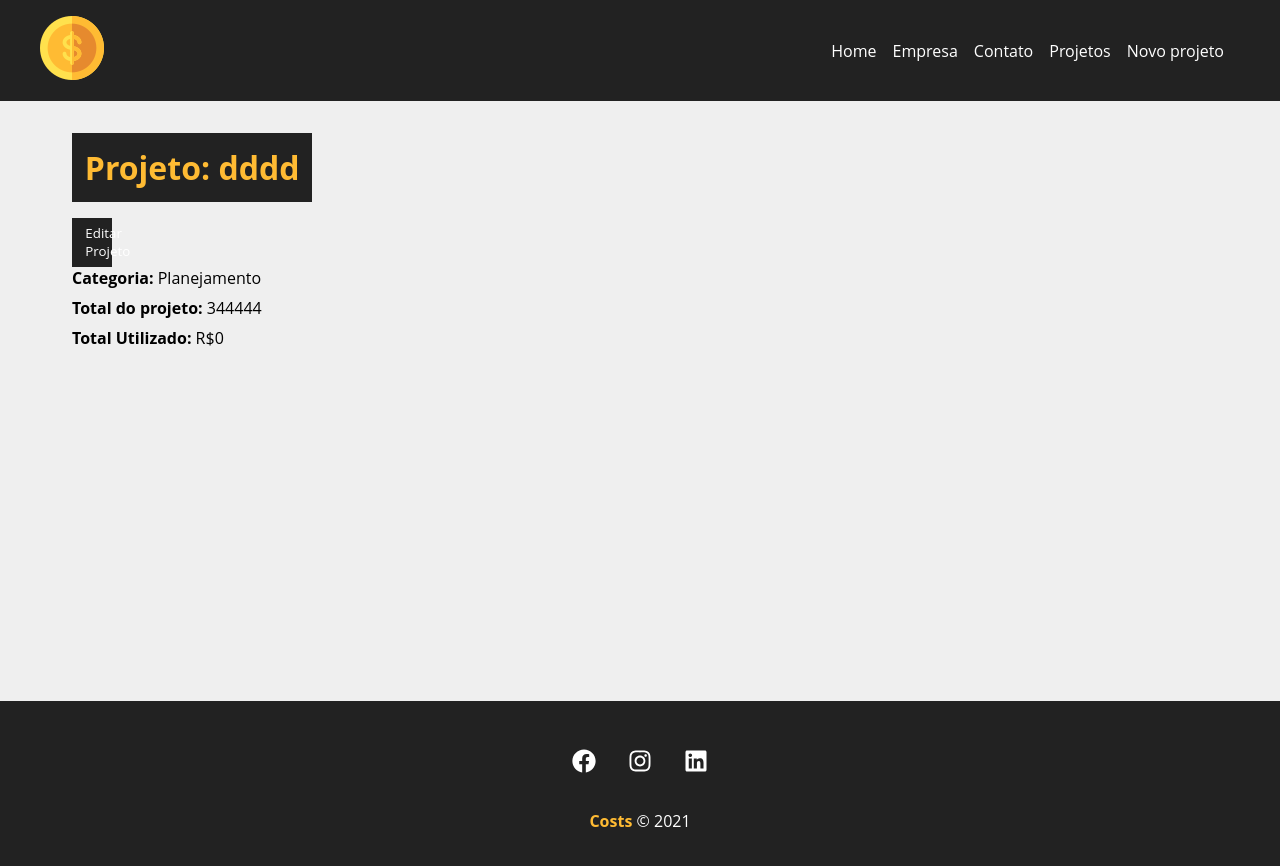
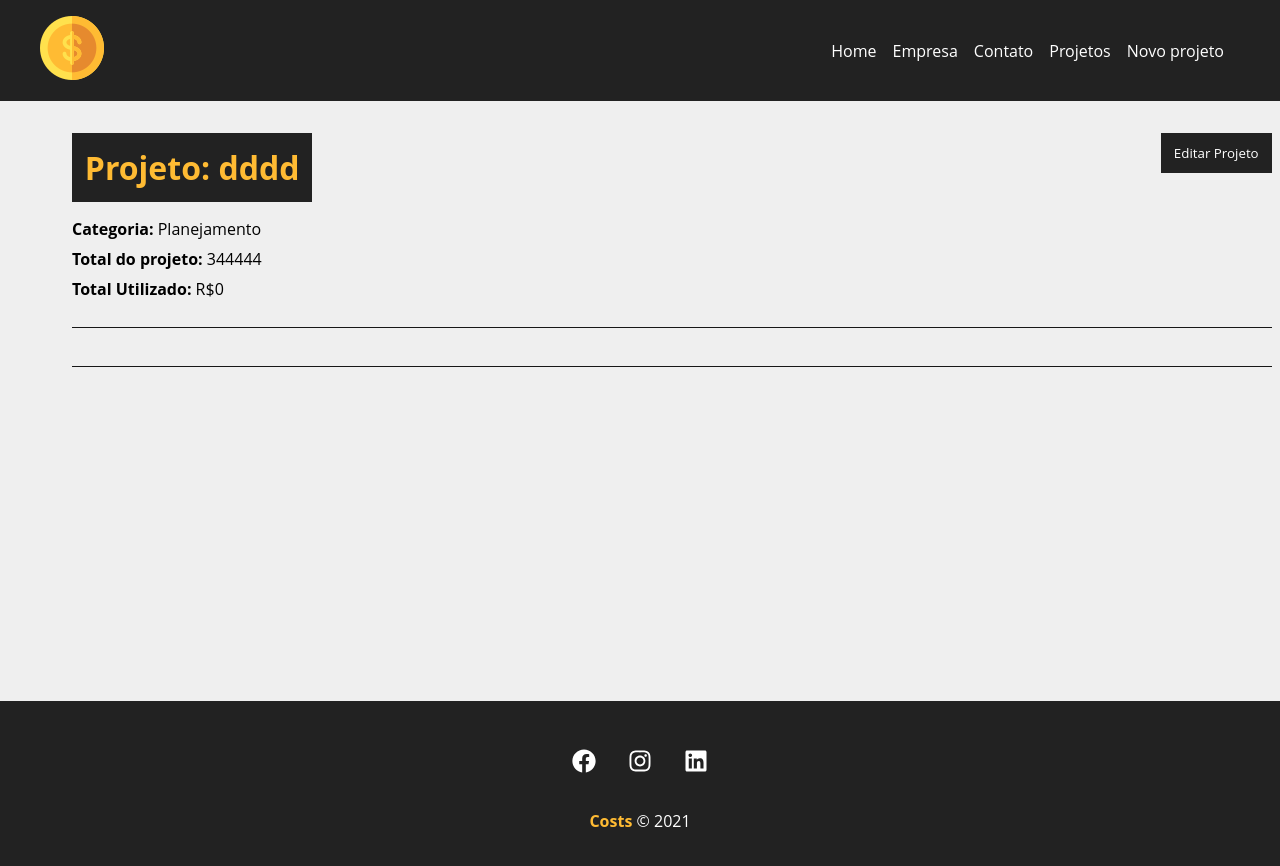
Before and after one commit to AndreRapela/costs, a React (Create React App) app: page /project/0a17 in a window 1280 px wide. Shown: the top 866 px of the page. Built offline with nearby package versions, Linux system fonts and the light colour scheme; data requests are answered from the project's data file.

Commit message:
criação de formulário de edição

```diff
--- a/src/components/pages/Project.js
+++ b/src/components/pages/Project.js
@@ -4,11 +4,17 @@
 import { useState,useEffect } from 'react'
 import Loading from '../layout/Loading'
 import Container from '../layout/Container'
+import ProjectForm from '../project/ProjectForm'
+import Message from '../layout/Message'
+
 function Project(){
 
     const {id} = useParams()
     const [project,setProject] = useState([])
     const [showProjectForm,setShowProjectForm] = useState(false)
+    const [message,setMessage] = useState()
+    const [type,setType] = useState()
+
      useEffect(()=> {
        setTimeout(() => {
         fetch(`http://localhost:5000/projects/${id}`,{
@@ -29,9 +35,35 @@
         setShowProjectForm(!showProjectForm)
     }
 
+    function editPost(project) {
+        setMessage('')
+        //gggg
+        if(project.budget < project.cost){
+            setMessage('O orçamento não pode ser menor que o custo do projeto!')
+            setType('error')
+            return false
+        }
+
+        fetch(`http://localhost:5000/projects/${project.id}`,{
+            method:'PATCH',
+            headers:{
+                'content-Type':'application/json'
+            },
+            body:JSON.stringify(project)
+        })
+        .then(resp=>resp.json())
+        .then(data=>{
+            setProject(data)
+            setShowProjectForm(false)
+            setMessage('Projeto atualizado')
+            setType('success')
+        })
+    }
+
     return(<>{project.name ?(
     <div className={styles.project_details}>
-       < Container customClass="Column">
+       < Container customClass="column">
+       {message && < Message type={type} msg={message} />}
         <div className={styles.details_container}>
             <h1>Projeto: {project.name}</h1>
             <button className={styles.btn} onClick={toggleProjectForm}>{!showProjectForm ? "Editar Projeto" : "Salvar"}</button>
@@ -49,9 +81,12 @@
                 </div>
             ):(
                 <div className={styles.project_info}>
-                    <p>Detalhes do projeto</p>
+                    <ProjectForm handleSubmit={editPost} btnText="Salvar" projectData={project} />
                 </div>
             )}
+        </div>
+        <div className={styles.service_form_container}>
+
         </div>
        </Container>
     </div>
--- a/src/components/pages/Project.module.css
+++ b/src/components/pages/Project.module.css
@@ -1,24 +1,24 @@
-.project_details{
+.project_details {
   padding: 2em;
 }
 .project_details h1,
 .project_details h2,
-    .project_details p{
-        margin-bottom: .5em;
+.project_details p {
+  margin-bottom: 0.5em;
 }
 
-    .project_details h1{
+.project_details h1 {
   background-color: #222;
   color: #fb3;
-        padding: .4em;
+  padding: 0.4em;
 }
 
-    .project_details span{
+.project_details span {
   font-weight: bold;
 }
 
-    .datails_container,
-    .service_form_container{
+.details_container,
+.service_form_container {
   border-bottom: 1px solid #171717;
   margin-bottom: 1.2em;
   padding-bottom: 1.2em;
@@ -27,7 +27,7 @@
   flex-wrap: wrap;
 }
 
-    .btn{
+.btn {
   background-color: #222;
   color: #fff;
   padding: 0.5em 1em;
@@ -35,13 +35,13 @@
   transition: 0.5em;
   cursor: pointer;
   border: none;
-        max-width: 40px;
+  max-height: 40px;
 }
 
-    .btn:hover{
+.btn:hover {
   color: #fb3;
 }
 
-    .project_info{
+.project_info {
   width: 100%;
 }
```
Lines whose indentation alone changed are shown as unchanged.
